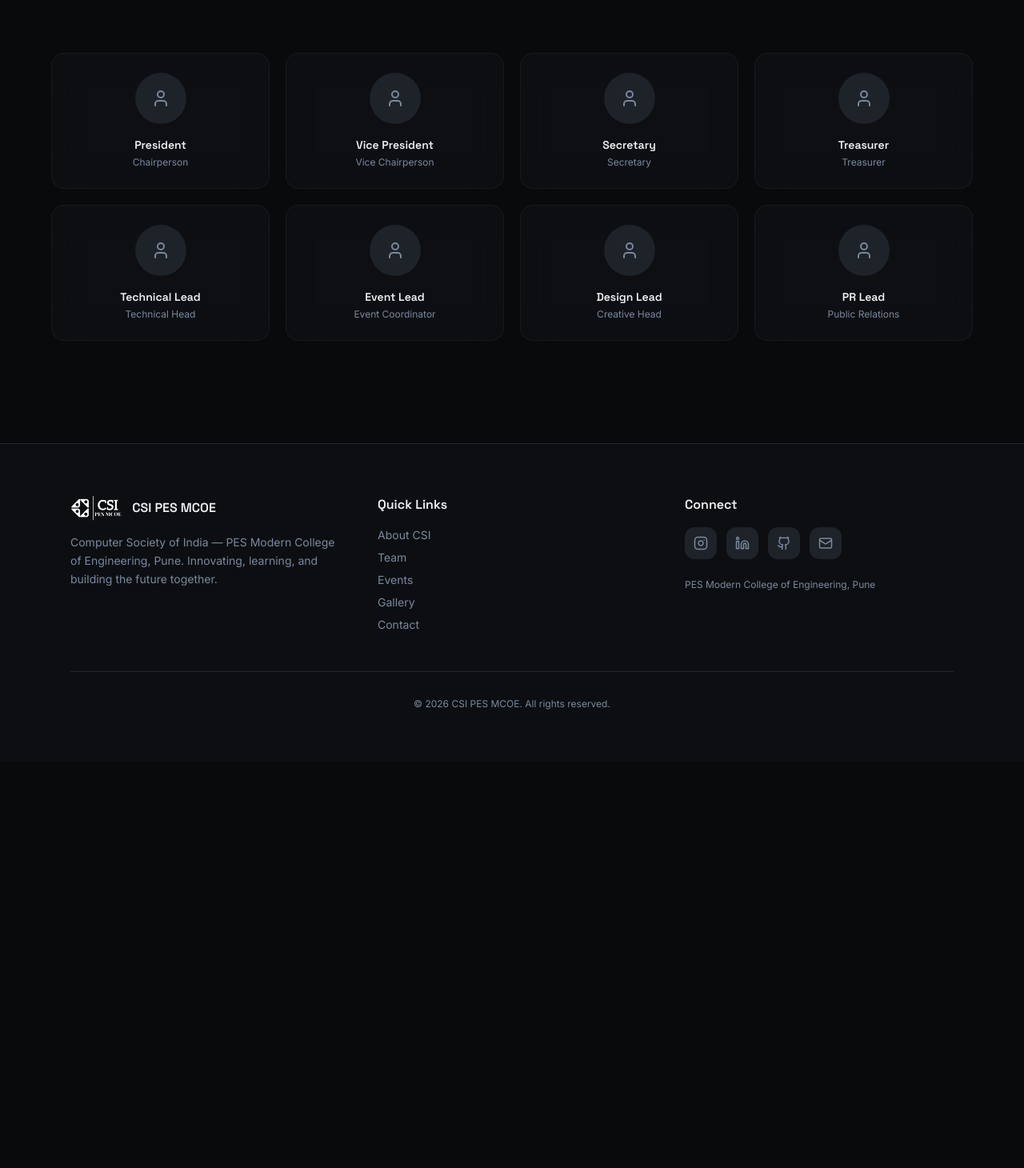
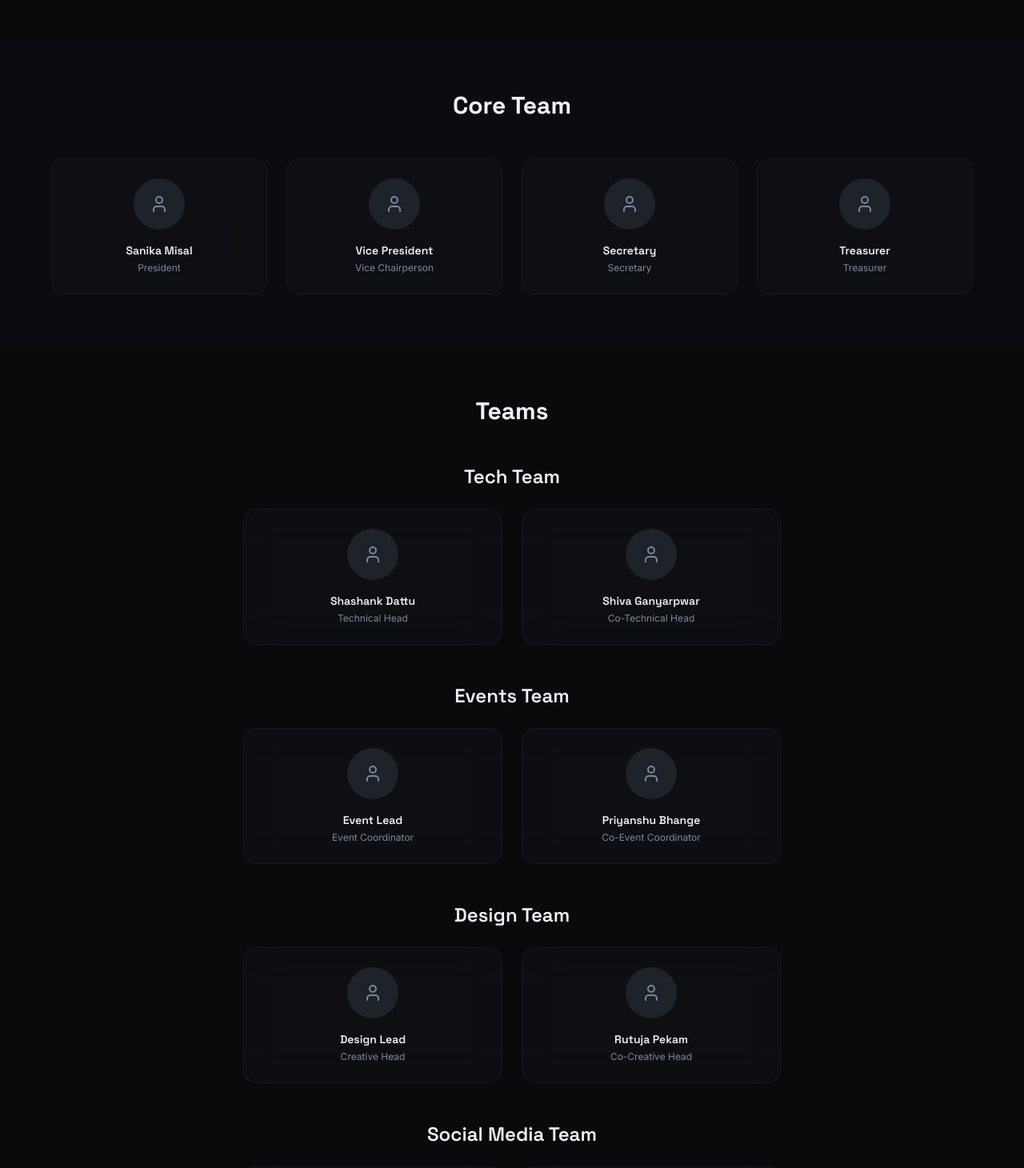
Before and after one commit to CodewithShiva-286/CSI-CLUB-WEBSITE, a React (Vite) app in the folder csi-nexus-main/: page /team in a window 1280 px wide. Shown: the part 286-1746 px from the top of the page at 80% size. Before the commit the page ends 1238 px from the top, so only its background shows below. Built offline with nearby package versions, Linux system fonts and the light colour scheme.

Commit message:
Built the Teams page,2. Added logo & images,3.Added links of CSI-pages

```diff
--- a/csi-nexus-main/src/components/Footer.tsx
+++ b/csi-nexus-main/src/components/Footer.tsx
@@ -43,8 +43,8 @@ const Footer = () => {
             <h4 className="font-display font-semibold text-foreground mb-4">Connect</h4>
             <div className="flex gap-3">
               {[
-                { icon: Instagram, href: "#" },
-                { icon: Linkedin, href: "#" },
+                { icon: Instagram, href: "https://www.instagram.com/csi_mcoe?igsh=MmFhbGhoZDF1MHN6" },
+                { icon: Linkedin, href: "https://www.linkedin.com/company/csi-pesmcoe/" },
                 { icon: Github, href: "#" },
                 { icon: Mail, href: "mailto:csi@pesmcoe.edu.in" },
               ].map(({ icon: Icon, href }, i) => (
--- a/csi-nexus-main/src/components/sections/AboutPreview.tsx
+++ b/csi-nexus-main/src/components/sections/AboutPreview.tsx
@@ -1,4 +1,5 @@
 import { ScrollReveal } from "@/components/ScrollReveal";
+import csiLogo from "@/assets/csi_logo (1).jpg";
 import { Link } from "react-router-dom";
 import { ArrowRight } from "lucide-react";
 
@@ -27,11 +28,16 @@ const AboutPreview = () => {
 
           <ScrollReveal delay={0.2}>
             <div className="relative">
-              <div className="aspect-square rounded-2xl bg-gradient-to-br from-primary/20 to-accent/10 border border-border flex items-center justify-center">
-                <div className="text-center space-y-3 p-8">
-                  <div className="text-6xl font-display font-bold text-gradient">CSI</div>
-                  <p className="text-sm text-muted-foreground">Since 1965</p>
-                </div>
+              <div className="w-full max-w-[420px] rounded-2xl overflow-hidden border border-border bg-muted/10">
+                <img
+                  src={csiLogo}
+                  alt="CSI Logo"
+                  className="w-full h-auto object-cover"
+                  loading="lazy"
+                  onError={(event) => {
+                    event.currentTarget.src = "/placeholder.svg";
+                  }}
+                />
               </div>
               <div className="absolute -bottom-4 -right-4 w-24 h-24 rounded-xl bg-primary/10 border border-primary/20" />
             </div>
--- a/csi-nexus-main/src/data/teamMembers.ts
+++ b/csi-nexus-main/src/data/teamMembers.ts
@@ -1,10 +1,18 @@
 export const teamMembers = [
-  { name: "President", role: "Chairperson" },
+  { name: "Sanika Misal", role: "President" },
   { name: "Vice President", role: "Vice Chairperson" },
   { name: "Secretary", role: "Secretary" },
   { name: "Treasurer", role: "Treasurer" },
-  { name: "Technical Lead", role: "Technical Head" },
+  { name: "Shashank Dattu", role: "Technical Head" },
+  { name: "Shiva Ganyarpwar", role: "Co-Technical Head" },
   { name: "Event Lead", role: "Event Coordinator" },
+  { name: "Priyanshu Bhange", role: "Co-Event Coordinator" },
   { name: "Design Lead", role: "Creative Head" },
-  { name: "PR Lead", role: "Public Relations" },
+  { name: "Rutuja Pekam", role: "Co-Creative Head" },
+  { name: "Social Media Head", role: "Social Media Manager" },
+  { name: "Vipul Shilmkar", role: "Co-Social Media Manager" },
+  { name: "Marketing Lead", role: "Marketing Manager" },
+  { name: "Madhura Patil", role: "Co-Marketing Manager" },
+  { name: "Documentation Lead", role: "Documentation Manager" },
+  { name: "Krushna Raut", role: "Co-Documentation Manager" },
 ];
--- a/csi-nexus-main/src/pages/About.tsx
+++ b/csi-nexus-main/src/pages/About.tsx
@@ -1,6 +1,8 @@
 import Navbar from "@/components/Navbar";
 import Footer from "@/components/Footer";
 import { ScrollReveal } from "@/components/ScrollReveal";
+import collegeImage from "@/assets/college_image.jpg";
+import csiLogo from "@/assets/csi_logo (1).jpg";
 import { Target, Eye, Building, Users } from "lucide-react";
 
 const About = () => {
@@ -36,8 +38,16 @@ const About = () => {
               </div>
             </ScrollReveal>
             <ScrollReveal delay={0.2}>
-              <div className="aspect-[4/3] rounded-2xl bg-gradient-to-br from-primary/15 to-accent/10 border border-border flex items-center justify-center">
-                <div className="text-7xl font-display font-bold text-gradient">CSI</div>
+              <div className="w-full max-w-[560px] rounded-2xl overflow-hidden border border-border bg-muted/10">
+                <img
+                  src={csiLogo}
+                  alt="CSI Logo"
+                  className="w-full h-auto object-cover"
+                  loading="lazy"
+                  onError={(event) => {
+                    event.currentTarget.src = "/placeholder.svg";
+                  }}
+                />
               </div>
             </ScrollReveal>
           </div>
@@ -65,8 +75,16 @@ const About = () => {
         <section className="section-padding !py-16 bg-card/30">
           <div className="container-narrow grid md:grid-cols-2 gap-12 items-center">
             <ScrollReveal>
-              <div className="aspect-[4/3] rounded-2xl bg-gradient-to-br from-secondary to-muted border border-border flex items-center justify-center">
-                <Building size={64} className="text-muted-foreground" />
+              <div className="aspect-[4/3] rounded-2xl overflow-hidden border border-border bg-muted/10 flex items-center justify-center">
+                <img
+                  src={collegeImage}
+                  alt="PES Modern College of Engineering"
+                  className="h-full w-full object-cover"
+                  loading="lazy"
+                  onError={(event) => {
+                    event.currentTarget.src = "/placeholder.svg";
+                  }}
+                />
               </div>
             </ScrollReveal>
             <ScrollReveal delay={0.2}>
--- a/csi-nexus-main/src/pages/Team.tsx
+++ b/csi-nexus-main/src/pages/Team.tsx
@@ -5,29 +5,96 @@ import { teamMembers } from "@/data/teamMembers";
 import { User } from "lucide-react";
 
 const Team = () => {
+  // Separate core team and teams
+  const coreTeam = teamMembers.slice(0, 4);
+  const teams = [
+    {
+      name: "Tech Team",
+      members: [teamMembers[4], teamMembers[5]], // Technical Head, Co-Technical Head
+    },
+    {
+      name: "Events Team",
+      members: [teamMembers[6], teamMembers[7]], // Event Coordinator, Assistant Event Coordinator
+    },
+    {
+      name: "Design Team",
+      members: [teamMembers[8], teamMembers[9]], // Creative Head, Assistant Creative Head
+    },
+    {
+      name: "Social Media Team",
+      members: [teamMembers[10], teamMembers[11]], // Social Media Manager, Assistant Social Media Manager
+    },
+    {
+      name: "Marketing Team",
+      members: [teamMembers[12], teamMembers[13]], // Marketing Manager, Assistant Marketing Manager
+    },
+    {
+      name: "Documentation Team",
+      members: [teamMembers[14], teamMembers[15]], // Documentation Manager, Assistant Documentation Manager
+    },
+  ];
+
   return (
     <>
       <Navbar />
       <main className="pt-24">
-        <section className="section-padding !pt-16">
+        {/* Header */}
+        <section className="section-padding !pt-16 !pb-12">
           <div className="container-narrow">
             <ScrollReveal>
               <p className="text-xs uppercase tracking-widest text-primary font-medium mb-3">Our People</p>
               <h1 className="text-4xl md:text-5xl font-display font-bold text-foreground mb-6">The Team</h1>
-              <p className="text-lg text-muted-foreground max-w-2xl mb-16">
+              <p className="text-lg text-muted-foreground max-w-2xl">
                 Meet the passionate individuals driving CSI PES MCOE forward.
               </p>
             </ScrollReveal>
+          </div>
+        </section>
 
-            <div className="grid grid-cols-2 md:grid-cols-4 gap-5">
-              {teamMembers.map((member, i) => (
-                <ScrollReveal key={i} delay={i * 0.06}>
+        {/* Core Team */}
+        <section className="section-padding !py-16 bg-card/30">
+          <div className="container-narrow">
+            <ScrollReveal>
+              <h2 className="text-2xl md:text-3xl font-display font-bold text-foreground mb-12 text-center">Core Team</h2>
+            </ScrollReveal>
+            <div className="grid grid-cols-1 md:grid-cols-2 lg:grid-cols-4 gap-6">
+              {coreTeam.map((member, i) => (
+                <ScrollReveal key={i} delay={i * 0.1}>
                   <div className="glass rounded-2xl p-6 text-center hover:border-primary/30 transition-all duration-300">
                     <div className="w-16 h-16 rounded-full bg-secondary flex items-center justify-center mx-auto mb-4">
                       <User size={24} className="text-muted-foreground" />
                     </div>
                     <h3 className="font-display font-semibold text-foreground text-sm">{member.name}</h3>
                     <p className="text-xs text-muted-foreground mt-1">{member.role}</p>
+                  </div>
+                </ScrollReveal>
+              ))}
+            </div>
+          </div>
+        </section>
+
+        {/* Teams */}
+        <section className="section-padding !py-16">
+          <div className="container-narrow">
+            <ScrollReveal>
+              <h2 className="text-2xl md:text-3xl font-display font-bold text-foreground mb-12 text-center">Teams</h2>
+            </ScrollReveal>
+            <div className="space-y-12">
+              {teams.map((team, teamIndex) => (
+                <ScrollReveal key={teamIndex} delay={teamIndex * 0.15}>
+                  <div className="space-y-6">
+                    <h3 className="text-xl md:text-2xl font-display font-semibold text-foreground text-center">{team.name}</h3>
+                    <div className="grid grid-cols-1 md:grid-cols-2 gap-6 max-w-2xl mx-auto">
+                      {team.members.map((member, i) => (
+                        <div key={i} className="glass rounded-2xl p-6 text-center hover:border-primary/30 transition-all duration-300">
+                          <div className="w-16 h-16 rounded-full bg-secondary flex items-center justify-center mx-auto mb-4">
+                            <User size={24} className="text-muted-foreground" />
+                          </div>
+                          <h4 className="font-display font-semibold text-foreground text-sm">{member.name}</h4>
+                          <p className="text-xs text-muted-foreground mt-1">{member.role}</p>
+                        </div>
+                      ))}
+                    </div>
                   </div>
                 </ScrollReveal>
               ))}
```
Also changed, not shown: csi-nexus-main/src/assets/college_image.jpg (added), csi-nexus-main/src/assets/csi_logo (1).jpg (added).
